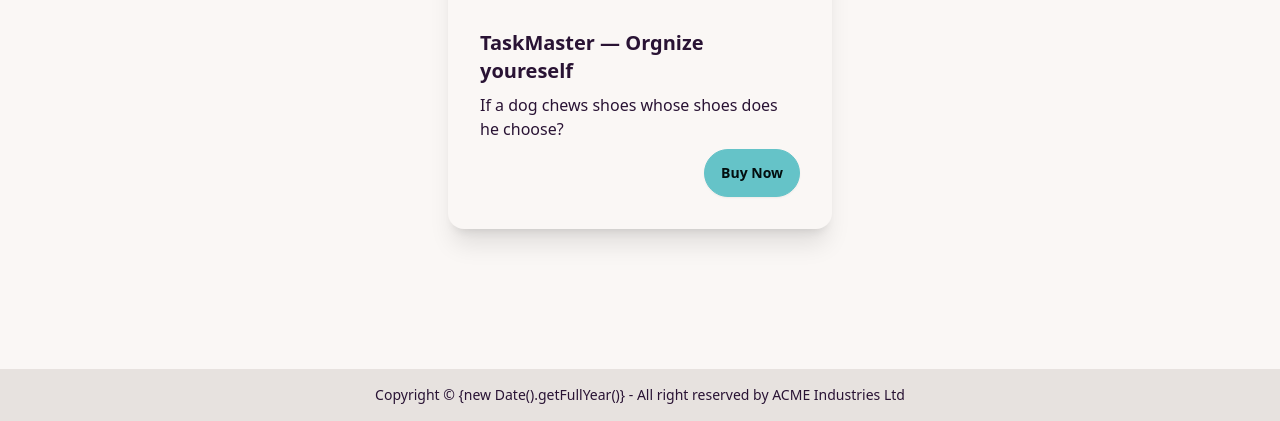
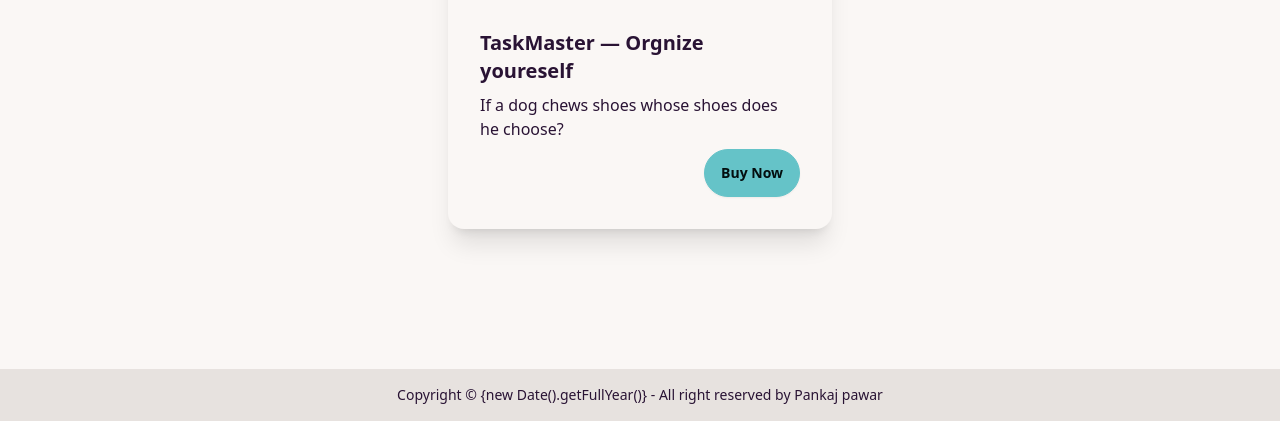
Before and after one commit to pankaj-maker/Taskmaster, a website built with Vite: page index.html in a window 1280 px wide. Shown: the part 495-916 px from the top of the page. Built offline with nearby package versions, Linux system fonts and the light colour scheme.

```diff
--- a/index.html
+++ b/index.html
@@ -46,7 +46,7 @@
     </main>
     <footer class="footer footer-center bg-base-300 text-base-content p-4">
       <aside>
-        <p>Copyright © {new Date().getFullYear()} - All right reserved by ACME Industries Ltd</p>
+        <p>Copyright © {new Date().getFullYear()} - All right reserved by Pankaj pawar</p>
       </aside>
     </footer>
 
```
